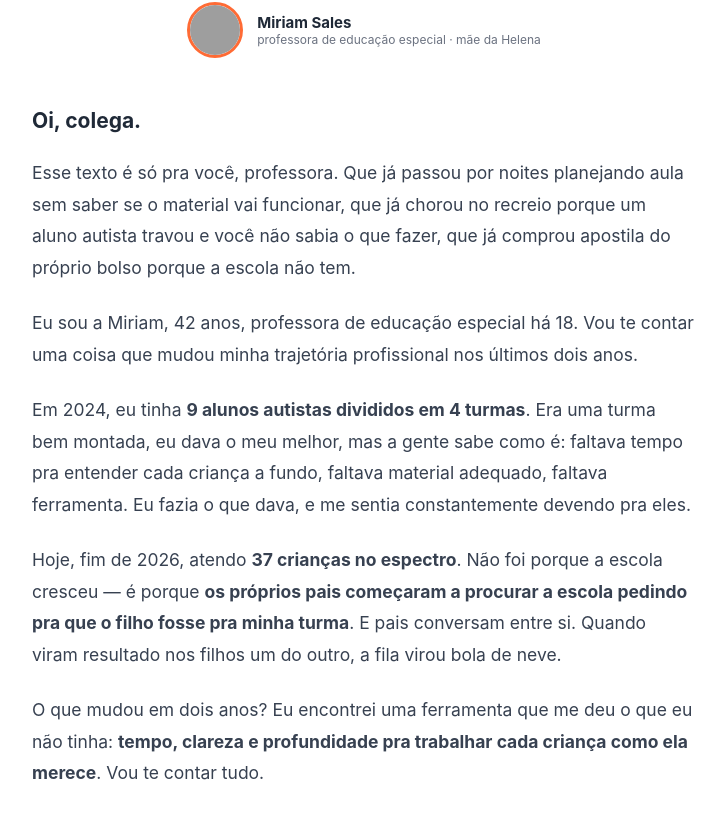
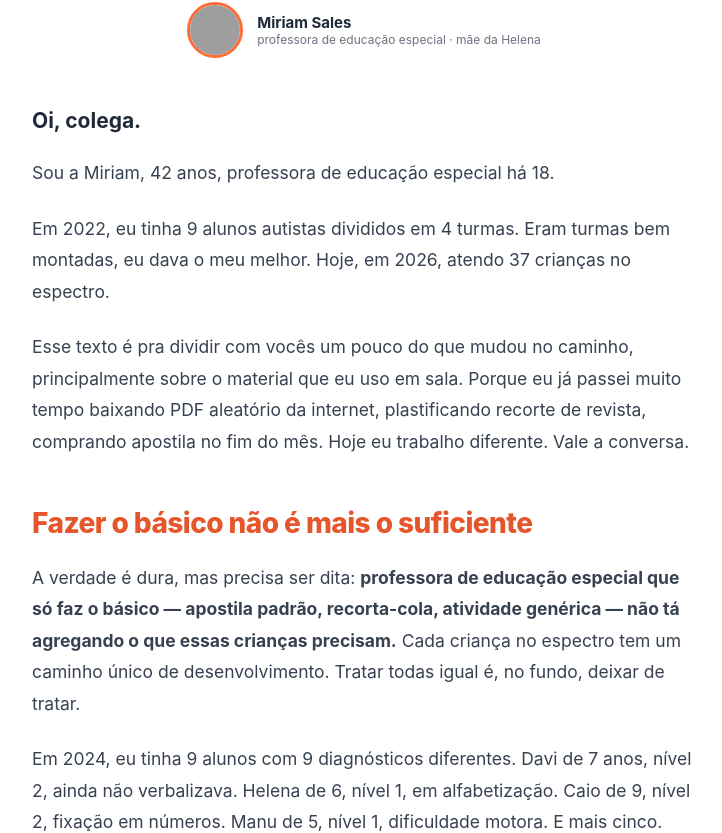
Before and after one commit to kellieflor58-rgb/coletaki-adv, a Next.js app: page /professor in a window 1280 px wide. Shown: the part 1015-1848 px from the top of the page, without its empty margins (276-998 px from the left). Built offline with nearby package versions, Linux system fonts and the light colour scheme; grey boxes are pictures that could not be loaded.

Commit message:
reduz /professor: abertura mais natural, menos apelativo, tom de conversa entre colegas

```diff
--- a/app/professor/PageClient.js
+++ b/app/professor/PageClient.js
@@ -96,15 +96,11 @@ export default function PageClient() {
 
         <p style={{ fontSize: 21, color: INK, marginBottom: 24 }}><strong>Oi, colega.</strong></p>
 
-        <Para>Esse texto é só pra você, professora. Que já passou por noites planejando aula sem saber se o material vai funcionar, que já chorou no recreio porque um aluno autista travou e você não sabia o que fazer, que já comprou apostila do próprio bolso porque a escola não tem.</Para>
+        <Para>Sou a Miriam, 42 anos, professora de educação especial há 18.</Para>
 
-        <Para>Eu sou a Miriam, 42 anos, professora de educação especial há 18. Vou te contar uma coisa que mudou minha trajetória profissional nos últimos dois anos.</Para>
+        <Para>Em 2022, eu tinha 9 alunos autistas divididos em 4 turmas. Eram turmas bem montadas, eu dava o meu melhor. Hoje, em 2026, atendo 37 crianças no espectro.</Para>
 
-        <Para>Em 2024, eu tinha <strong>9 alunos autistas divididos em 4 turmas</strong>. Era uma turma bem montada, eu dava o meu melhor, mas a gente sabe como é: faltava tempo pra entender cada criança a fundo, faltava material adequado, faltava ferramenta. Eu fazia o que dava, e me sentia constantemente devendo pra eles.</Para>
-
-        <Para>Hoje, fim de 2026, atendo <strong>37 crianças no espectro</strong>. Não foi porque a escola cresceu — é porque <strong>os próprios pais começaram a procurar a escola pedindo pra que o filho fosse pra minha turma</strong>. E pais conversam entre si. Quando viram resultado nos filhos um do outro, a fila virou bola de neve.</Para>
-
-        <Para>O que mudou em dois anos? Eu encontrei uma ferramenta que me deu o que eu não tinha: <strong>tempo, clareza e profundidade pra trabalhar cada criança como ela merece</strong>. Vou te contar tudo.</Para>
+        <Para>Esse texto é pra dividir com vocês um pouco do que mudou no caminho, principalmente sobre o material que eu uso em sala. Porque eu já passei muito tempo baixando PDF aleatório da internet, plastificando recorte de revista, comprando apostila no fim do mês. Hoje eu trabalho diferente. Vale a conversa.</Para>
 
         <H2>Fazer o básico não é mais o suficiente</H2>
 
@@ -195,19 +191,19 @@ export default function PageClient() {
 
         <Para>É por isso que os pais viraram meus aliados. <strong>Eles me indicam pra outros pais.</strong> Não porque eu sou genial — porque eu tenho informação real sobre cada filho deles. E informação é o que muda uma criança de lugar.</Para>
 
-        <H2>Pra você que tá lendo agora</H2>
+        <H2>Por que tô compartilhando isso</H2>
 
-        <Para>Se você é professora e tá lendo isso, eu sei o que tá passando pela sua cabeça: <em>"Será que serve pra mim?"</em>. Eu te respondo: serve sim, e funciona melhor quanto mais alunos autistas você tiver — porque a personalização individual é onde o app brilha.</Para>
+        <Para>Sei que professora de educação especial é resistente a indicação de app — porque a gente já testou muita coisa que prometia e entregou pouco. Eu também era assim. Só comecei a usar porque foi indicação de colega que confio.</Para>
 
-        <Para>Você pode cadastrar todos os seus alunos no mesmo app, gerir o histórico de cada um, imprimir o material da semana de uma vez, e acompanhar a evolução pelo painel. <strong>É o assistente pedagógico que eu queria ter tido nos meus primeiros 17 anos de carreira.</strong></Para>
+        <Para>Se você cuida de crianças no espectro e ainda está só com PDF da internet, vale dar uma olhada. Não é mágica, mas economiza horas de planejamento e dá clareza sobre cada criança.</Para>
 
         <div style={{ background: ORANGE, color: '#fff', borderRadius: 16, padding: 40, marginTop: 50, textAlign: 'center' }}>
           <Sparkles size={32} color="#fff" style={{ margin: '0 auto 12px', display: 'block' }} />
           <h3 style={{ fontSize: 24, fontWeight: 800, margin: '0 0 14px', letterSpacing: '-0.02em', lineHeight: 1.25 }}>
-            Conheça o GeniousTea
+            Quer dar uma olhada?
           </h3>
           <p style={{ fontSize: 15, opacity: 0.95, lineHeight: 1.6, margin: '0 0 26px', maxWidth: 480, marginLeft: 'auto', marginRight: 'auto' }}>
-            App de atividades pedagógicas personalizadas para crianças no espectro. Cadastre seus alunos, acompanhe a evolução de cada um e tenha material pronto toda semana.
+            O site do GeniousTea. Você cria conta, cadastra seus alunos e o app monta o material. Sem cartão de crédito.
           </p>
           <a href={LINK_APP} style={{ display: 'inline-flex', alignItems: 'center', gap: 10, background: '#fff', color: ORANGE_DARK, padding: '15px 36px', borderRadius: 10, textDecoration: 'none', fontWeight: 800, fontSize: 15, letterSpacing: '-0.01em' }}>
             Quero testar com meus alunos →
@@ -217,11 +213,7 @@ export default function PageClient() {
 
         <H2>Pra fechar</H2>
 
-        <Para>Eu sei que a gente, professora de educação especial, é resistente a "mais um app" — porque já tentou muita coisa que prometia o mundo e entregou pouco. Eu também era assim. Só testei o <Link>GeniousTea</Link> porque foi indicação de uma colega que eu confio.</Para>
-
-        <Para>Hoje eu indico ele de coração pras minhas colegas. Não porque é perfeito — porque me devolveu a alegria de ensinar sem me esgotar. E eu vejo nas crianças o resultado disso semana após semana.</Para>
-
-        <Para>Se você quiser conversar, me chama nos comentários ou no Instagram. Adoro trocar com outras professoras.</Para>
+        <Para>Se você quiser trocar uma ideia sobre como você trabalha com seus alunos autistas, me chama nos comentários ou no Instagram. Adoro conversar com outras professoras.</Para>
 
         <Para><em>Com carinho,<br/>Miriam.</em></Para>
 
```
